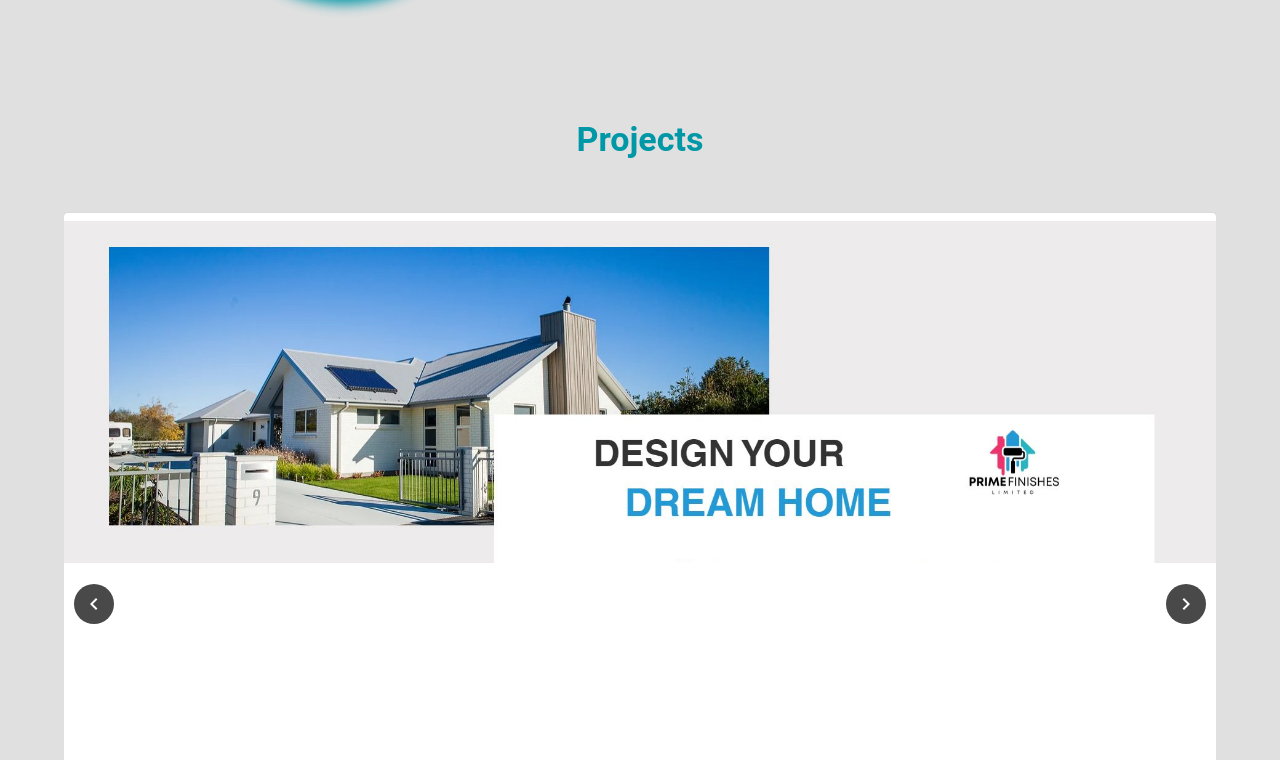
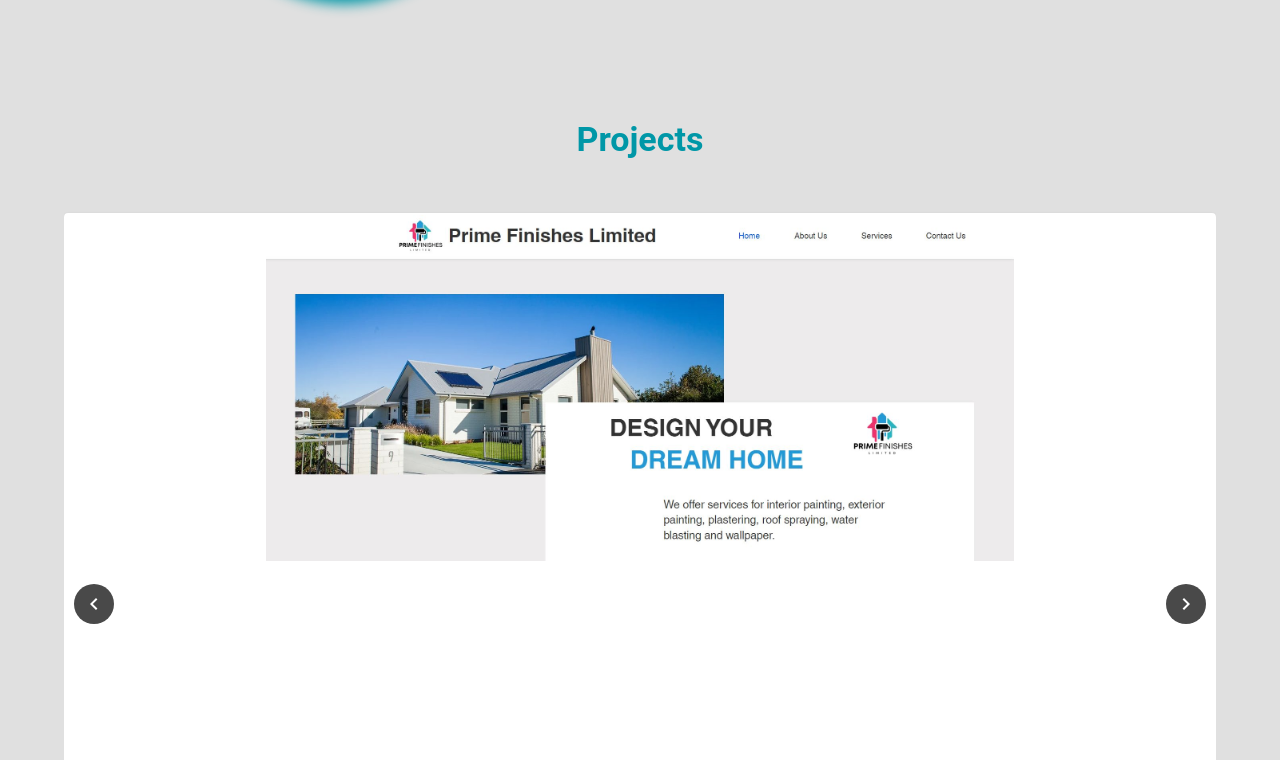
Before and after one commit to Zoher45/portfolio-website, a React (Create React App) app: page / in a window 1280 px wide. Shown: the part 555-1315 px from the top of the page. Built offline with nearby package versions, Linux system fonts and the light colour scheme.

Commit message:
adding padding and reverting back to contain for image display in project cmp

```diff
--- a/src/components/Projects.tsx
+++ b/src/components/Projects.tsx
@@ -155,7 +155,7 @@ const ProjectCard = ({ item }) => {
         src={item.imagePath}
         alt={`${item.name} - Project`}
         loading="lazy"
-        sx={{ objectFit: "cover", height: 350, paddingTop: 1 }}
+        sx={{ objectFit: "contain", height: 350, padding: "2px" }}
       />
       <CardContent>
         <Typography gutterBottom variant="h5" component="div">
```
